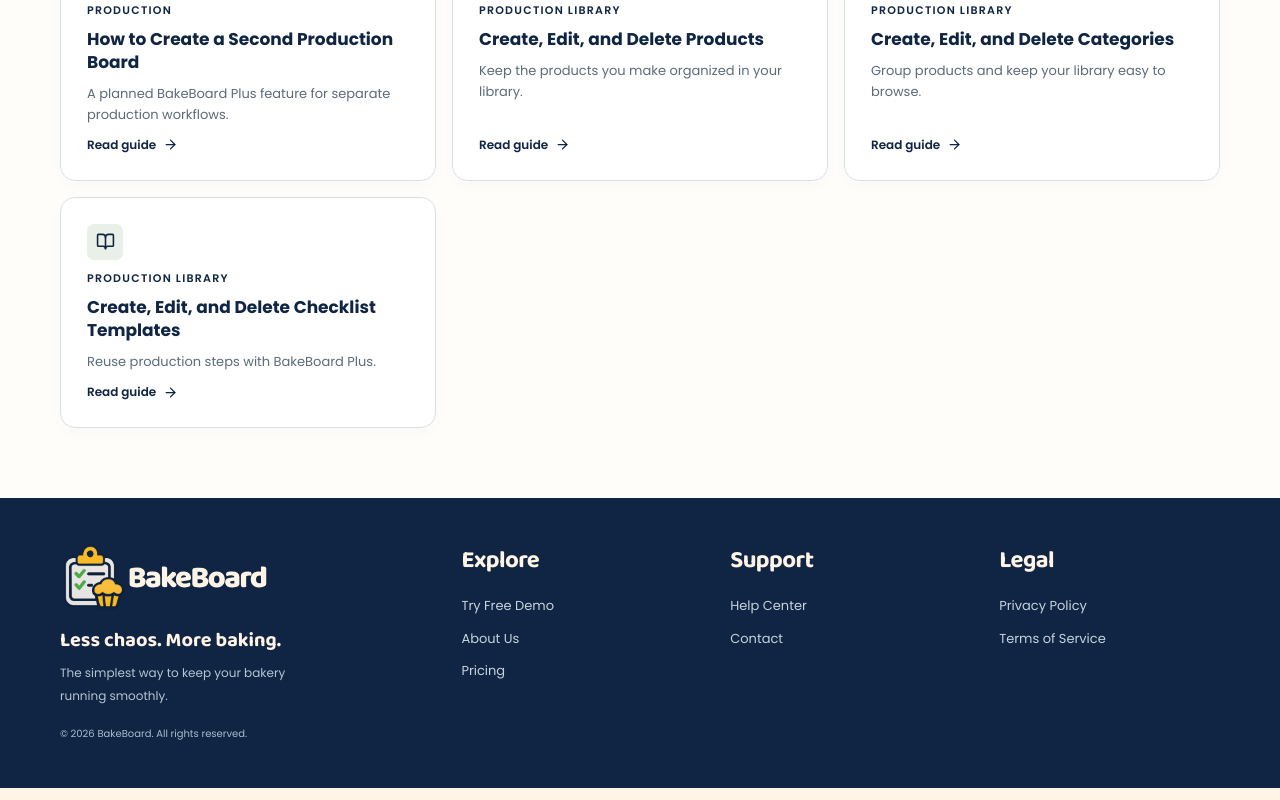
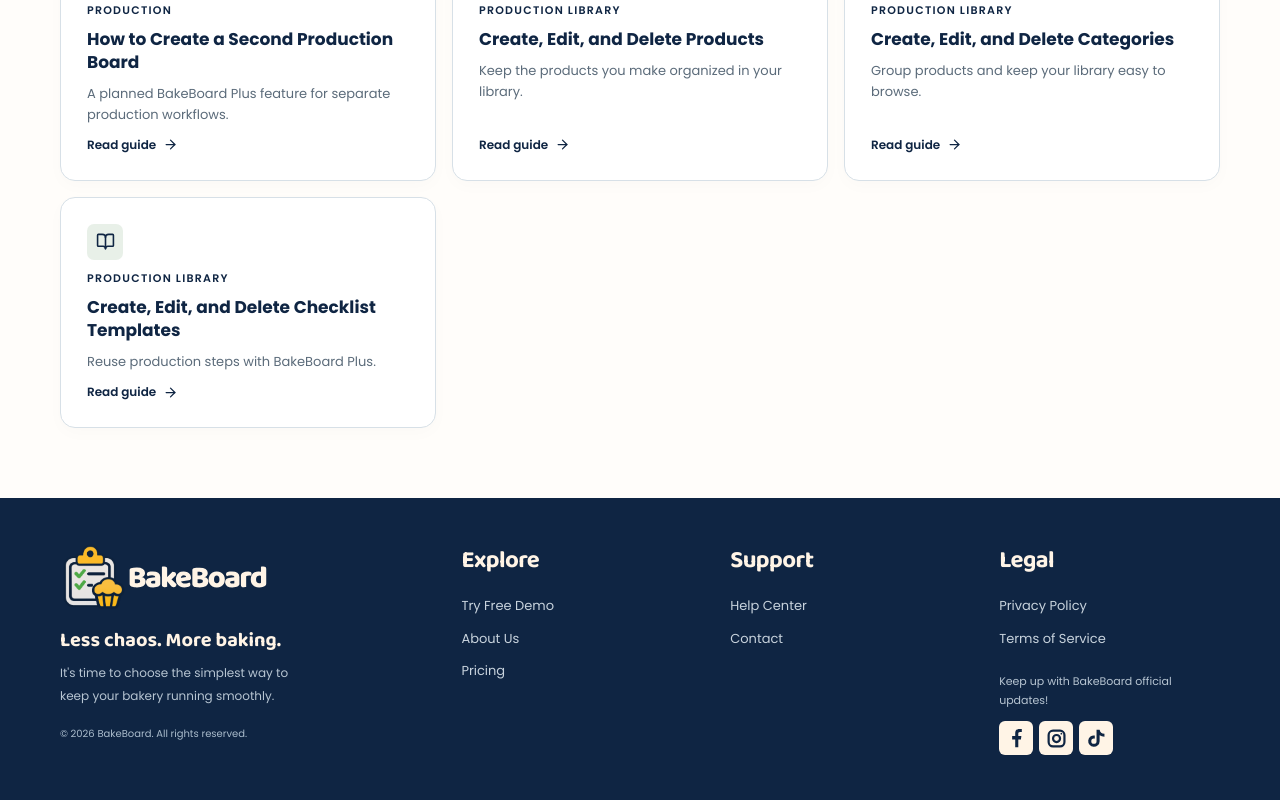
Before and after one commit to tekpair/bakeboard-demo, a Next.js app: page /help in a window 1280 px wide. Shown: the part 1858-2658 px from the top of the page. Built offline with nearby package versions, Linux system fonts and the light colour scheme.

Commit message:
Update homepage wording and add footer social icon spaces

```diff
--- a/src/app/brand.css
+++ b/src/app/brand.css
@@ -1048,6 +1048,36 @@ textarea {
 .footer-group nav a:hover {
   color: var(--apricot);
 }
+.footer-socials {
+  margin-top: 24px;
+}
+.footer-socials > p {
+  max-width: 200px;
+  color: #b7c5d2;
+  font-size: 11px;
+  line-height: 1.7;
+}
+.footer-social-icons {
+  display: grid;
+  grid-template-columns: repeat(3, minmax(0, 1fr));
+  gap: 6px;
+  width: 100%;
+  max-width: 114px;
+  margin-top: 12px;
+}
+.footer-social-icon {
+  display: grid;
+  place-items: center;
+  aspect-ratio: 1;
+  min-width: 0;
+  border-radius: 6px;
+  background: var(--cream);
+  color: var(--navy);
+}
+.footer-social-icon svg {
+  width: 62%;
+  height: 62%;
+}
 
 .app-shell {
   --ink: #0f2543;
--- a/src/app/page.tsx
+++ b/src/app/page.tsx
@@ -93,7 +93,7 @@ export default function HomePage() {
               },
               {
                 Icon: UsersRound,
-                title: "Everyone get's a next step",
+                title: 'Staff can follow along',
                 text: 'Assign work, follow checklist progress, and let each staff member focus on their own task list.',
                 label: 'My Tasks',
               },
--- a/src/components/marketing.tsx
+++ b/src/components/marketing.tsx
@@ -10,7 +10,8 @@ export function Footer() {
           <Brand light />
           <p>Less chaos. More baking.</p>
           <p className="footer-description">
-            The simplest way to keep your bakery running smoothly.
+            It&apos;s time to choose the simplest way to keep your bakery
+            running smoothly.
           </p>
           <span>
             © {new Date().getFullYear()} BakeBoard. All rights reserved.
@@ -37,6 +38,52 @@ export function Footer() {
             <Link href="/privacy">Privacy Policy</Link>
             <Link href="/terms">Terms of Service</Link>
           </nav>
+          <div className="footer-socials">
+            <p>Keep up with BakeBoard official updates!</p>
+            <div className="footer-social-icons">
+              <span
+                className="footer-social-icon"
+                role="img"
+                aria-label="Facebook"
+              >
+                <svg viewBox="0 0 24 24" fill="currentColor" aria-hidden="true">
+                  <path d="M14 22v-9h3l.5-4H14V6.5c0-1.2.3-2 2-2H18V1.2C17.7 1.1 16.5 1 15.2 1 12.4 1 10.5 2.7 10.5 5.8V9H7v4h3.5v9H14Z" />
+                </svg>
+              </span>
+              <span
+                className="footer-social-icon"
+                role="img"
+                aria-label="Instagram"
+              >
+                <svg
+                  viewBox="0 0 24 24"
+                  fill="none"
+                  stroke="currentColor"
+                  strokeWidth="2.5"
+                  aria-hidden="true"
+                >
+                  <rect x="3" y="3" width="18" height="18" rx="5" />
+                  <circle cx="12" cy="12" r="4" />
+                  <circle
+                    cx="17.5"
+                    cy="6.5"
+                    r="1"
+                    fill="currentColor"
+                    stroke="none"
+                  />
+                </svg>
+              </span>
+              <span
+                className="footer-social-icon"
+                role="img"
+                aria-label="TikTok"
+              >
+                <svg viewBox="0 0 24 24" fill="currentColor" aria-hidden="true">
+                  <path d="M15.5 2H12v13a3 3 0 1 1-3-3c.3 0 .7 0 1 .1V8.5A6.5 6.5 0 1 0 15.5 15V8.3A9.7 9.7 0 0 0 21 10V6.5A5.5 5.5 0 0 1 15.5 2Z" />
+                </svg>
+              </span>
+            </div>
+          </div>
         </div>
       </div>
     </footer>
```
